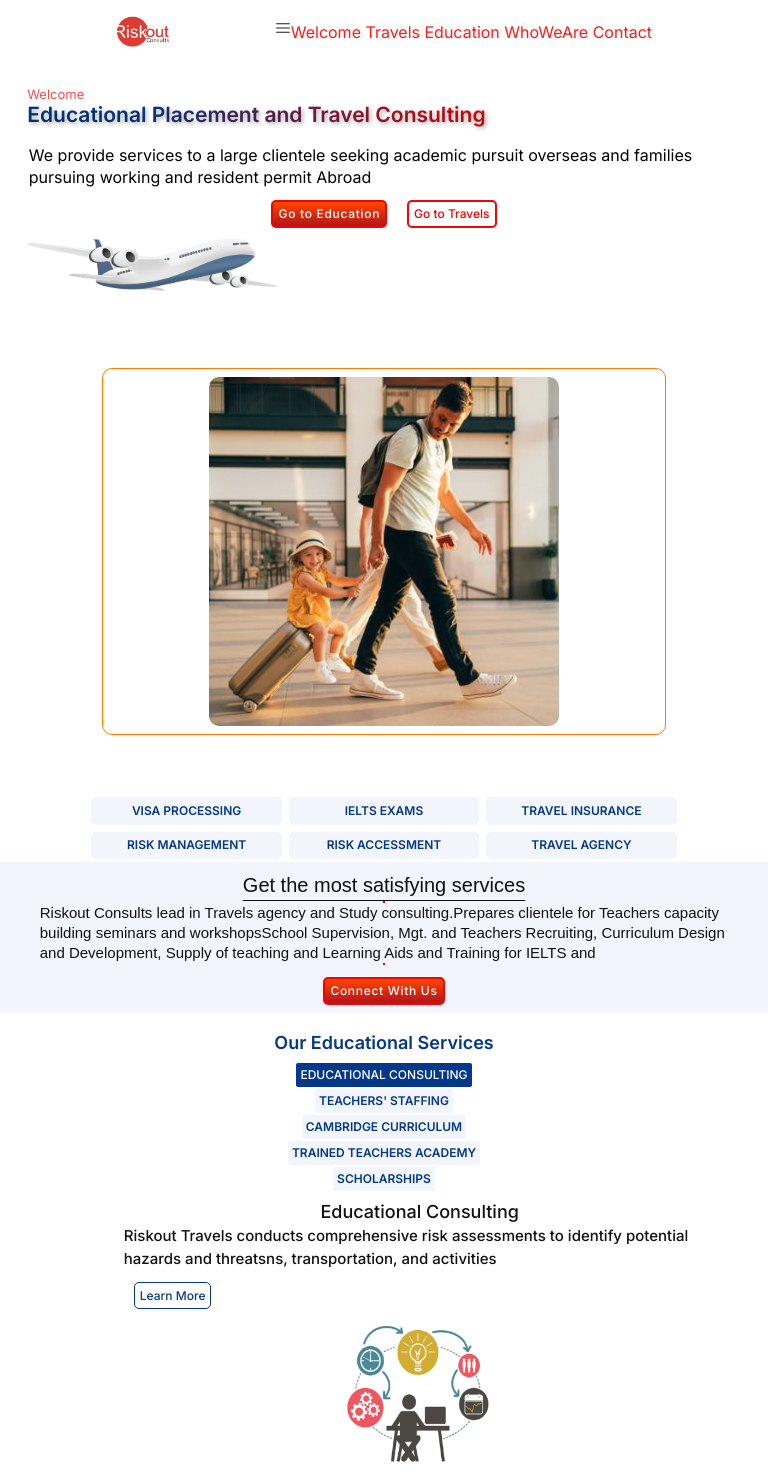
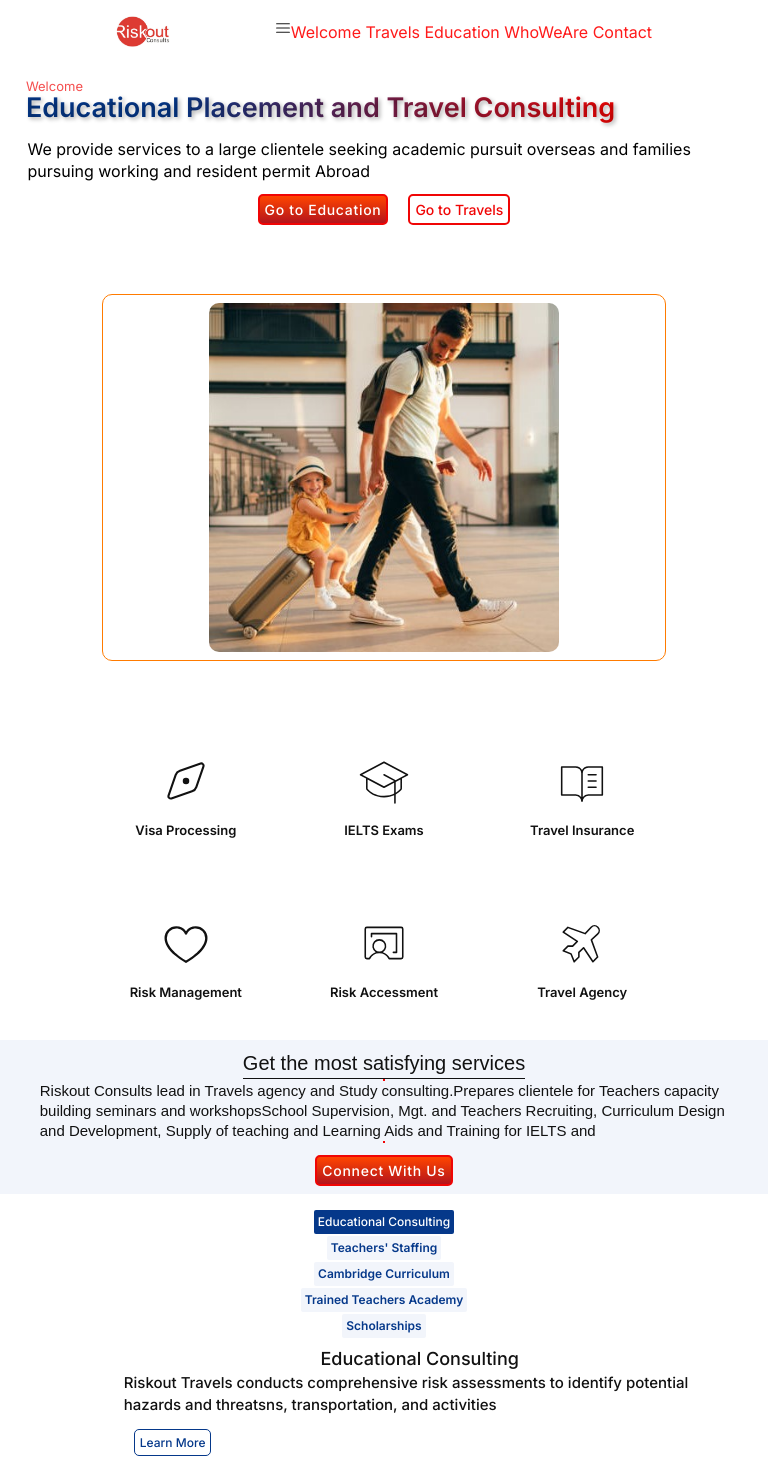
Before and after one commit to VictorKingsHub/consults, a Next.js app: page / in a window 768 px wide. Shown: the top 1471 px of the page. Built offline with nearby package versions, Linux system fonts and the light colour scheme.

Commit message:
icon section fixed

```diff
--- a/app/components/accordionMenu/AccordionMenu.module.css
+++ b/app/components/accordionMenu/AccordionMenu.module.css
@@ -64,14 +64,14 @@
 
 .question {
     padding: .4rem .5rem;
-    font-size: 13px;
+    font-size: 17px;
     font-weight: 600;
     border-radius: 2px;
     cursor: pointer;
     text-align: center;
     color: var(--blue);
     background-color: var(--light);
-    text-transform: uppercase;
+    text-transform: capitalize;
 
     @media(max-width: 768px) {
         font-size: 12px;
@@ -91,8 +91,8 @@
     cursor: pointer;
     text-align: center;
     background-color: var(--blue);
-    font-size: 13px;
-    text-transform: uppercase;
+    font-size: 17px;
+    text-transform: capitalize;
 }
 
 @media(max-width: 768px) {
--- a/app/components/accordionMenu/AccordionMenu.tsx
+++ b/app/components/accordionMenu/AccordionMenu.tsx
@@ -14,7 +14,7 @@ function AccordionMenu() {
     return (
         <div className={styles.container}>
             <div className={styles.edu}>
-                <h1>Our Educational Services</h1>
+                {/* <h1>Our Educational Services</h1> */}
             </div>
             <div className={styles.both}>
                 <div className={styles.wrapper}>
--- a/app/components/reusable/button/Button.module.css
+++ b/app/components/reusable/button/Button.module.css
@@ -4,7 +4,7 @@
     border-radius: 5px;
     padding: 4px 8px;
     font-weight: 600;
-    font-size: 12px;
+    font-size: 14px;
     letter-spacing: .7px;
     border: 2px solid var(--red);
 }
@@ -38,7 +38,7 @@
     border-radius: 5px;
     padding: 4px 8px;
     font-weight: 600;
-    font-size: 12px;
+    font-size: 14px;
 }
 
 .button:hover {
--- a/app/components/reusable/testimonial/Testimonial.module.css
+++ b/app/components/reusable/testimonial/Testimonial.module.css
@@ -58,6 +58,7 @@
 
     @media(max-width: 768px){
         width: 100%;
+        padding: .2rem;
     }
 }
 .about{
--- a/app/components/reusable/whychoseUs/WhyChooseUs.module.css
+++ b/app/components/reusable/whychoseUs/WhyChooseUs.module.css
@@ -10,39 +10,26 @@
     margin: 0 auto;
     font-family: WorkSans-Regular, sans-serif;
 
-}
-
-@media(max-width: 768px) {
-    .container {
-        flex-direction: column;
-        padding: 1rem .3rem;
-        min-width: 100vw;
+    @media(max-width: 768px) {
+            flex-direction: column;
+            padding: 1rem .1rem;
+            width: 100%;
     }
 }
 
-.text,
 .image {
-    width: 50vw;
+    width: 50%;
 
-}
-
-.image {
     @media(max-width: 768px) {
         width: 100%;
     }
 }
 
 .text {
+    width: 50%;
+
     @media(max-width: 768px) {
         width: 100%;
-    }
-}
-
-@media(max-width: 768px) {
-
-    .text,
-    .image {
-        width: 75vw;
     }
 }
 
@@ -61,7 +48,6 @@
 
 .img {
     border-radius: 10px;
-
 }
 
 .title {
@@ -77,12 +63,20 @@
     padding-right: 7px;
 }
 
+.wrapper{
+    display: flex;
+    flex-direction: column;
+    justify-content: left;
+    align-items: start;
+
+    width: 98%;
+}
 .both {
     display: flex;
     flex-direction: row;
     gap: 20px;
     justify-content: center;
-    align-items: center;
+    align-items: start;
     margin-top: 5px;
 
     @media(max-width: 768px) {
@@ -131,7 +125,7 @@
     font-weight: 600;
 
     @media(max-width: 768px) {
-        font-size: 14px;
+        font-size: 17px;
     }
 }
 
@@ -141,11 +135,10 @@
     padding-right: 30px;
     line-height: 17px;
     font-weight: 500;
-}
 
-@media(max-width: 768px) {
-    .desc {
-        padding-right: 0;
+    @media(max-width: 768px) {
+            font-weight: 400;
+            font-size: 14px;
     }
 }
 
--- a/app/components/reusable/whychoseUs/WhyChooseUs.tsx
+++ b/app/components/reusable/whychoseUs/WhyChooseUs.tsx
@@ -45,7 +45,7 @@ const WhyChooseUs = ({ img, why, us, icon1, icon2, icon3, icon4, icon5, icon6, l
         <div className={styles.title}>
           <span className={styles.why}>{why}</span>{us}
         </div>
-
+        <div className={styles.wrapper}>
           <div className={styles.both}>
             <div className={styles.iconWrapperO}>
               <div className={styles.iconO}> {icon1} </div>
@@ -126,6 +126,7 @@ const WhyChooseUs = ({ img, why, us, icon1, icon2, icon3, icon4, icon5, icon6, l
           </div>
         </div>
       </div>
+    </div>
   )
 }
 
--- a/app/page.tsx
+++ b/app/page.tsx
@@ -25,7 +25,7 @@ export default function Home() {
 
       <Join />
 
-      <Review />
+      {/* <Review /> */}
 
       <Last />
 
--- a/app/ui/home/hero/WelcomeHero.module.css
+++ b/app/ui/home/hero/WelcomeHero.module.css
@@ -1,12 +1,12 @@
 .container {
-    min-height: 80vh;
+    height: 80vh;
     display: flex;
     flex-direction: row;
     gap: 30px;
     justify-content: center;
     align-items: center;
     background-color: var(--white);
-    max-width: 100vw;
+    max-width: 100%;
     box-sizing: border-box;
     margin: 0;
     padding: 2rem 4rem;
@@ -15,7 +15,9 @@
         flex-direction: column;
         padding: 2px;
         gap: 5px;
-        min-width: 100vw;
+        width: 100%;
+        height: fit-content;
+
     }
 }
 
@@ -77,33 +79,31 @@
     flex-direction: column;
     justify-content: left;
     align-items: start;
-    gap: 15px;
+    gap: 20px;
     max-width: 50%;
     padding: 2rem;
-}
 
-@media (max-width: 768px) {
-    .text {
-        min-width: 95vw;
+    @media (max-width: 768px) {
+        min-width: 95%;
         gap: 10px;
-        padding: 1rem .5rem;
+        padding: .5rem .3rem;
     }
 }
 
 .image {
-    min-width: 25vw;
+    min-width: 25%;
     height: 60vh;
     display: flex;
     justify-content: center;
     align-items: center;
     padding: 10px;
+
+    @media (max-width: 768px) {
+        width: 95%;
+    }
 }
 
-@media (max-width: 768px) {
-    .image {
-        min-width: 95%;
-    }
-}
+
 
 .welcome {
     font-weight: 400;
@@ -123,7 +123,7 @@
 
 .header {
     font-weight: 600;
-    font-size: 47px;
+    font-size: 50px;
     line-height: 50px;
     padding-bottom: 5px;
     background: var(--blue);
@@ -133,15 +133,15 @@
     text-shadow: 4px 4px 7px rgba(0, 0, 0, 0.315);
 
     @media (max-width: 768px) {
-        font-size: 21px;
-        line-height: 25px;
+        font-size: 27px;
+        line-height: 27px;
         text-shadow: 2px 2px 4px rgba(0, 0, 0, 0.315);
     }
 }
 
 
 .description {
-    font-size: 20px;
+    font-size: 22px;
     line-height: 26px;
     font-weight: 400;
     /* padding: 0 3rem 0 0; */
--- a/app/ui/home/hero/WelcomeHero.tsx
+++ b/app/ui/home/hero/WelcomeHero.tsx
@@ -17,9 +17,9 @@ const WelcomeHero = () => {
                     <ButtonBackground text={'Go to Education'} link={'/education'} />
                     <Button text={'Go to Travels'} link={'/travels'} />
                 </div>
-                <div className={styles.img}>
+                {/* <div className={styles.img}>
                     <Image src={photo4} alt='plane' width={250} height={250} className={styles.imgplane} />
-                </div>
+                </div> */}
             </div>
 
             <div className={styles.image}>
--- a/app/ui/home/iconSection/IconSection.module.css
+++ b/app/ui/home/iconSection/IconSection.module.css
@@ -1,6 +1,5 @@
 
 .container{
-  max-width: 100%;
   box-sizing: border-box;
   margin: 0;
   display: flex;
@@ -12,7 +11,7 @@
   background-color: var(--white);
 
   @media(max-width: 768px) {
-    padding: .2rem;
+    padding: .1rem;
   }
 }
 
@@ -30,68 +29,51 @@
     gap: 1px;
     flex-wrap: wrap;
     gap: 7px;
-
-
   }
 }
 
 .iconText {
   text-align: center;
   color: var(--white);
-  font-size: 22px;
-  color: var(--blue);
+  font-size: 16px;
+  color: var(--dark);
   font-weight: 600;
   text-transform: capitalize;
 
   @media(max-width: 768px) {
-    font-size: 11px;
-  }
-
-  @media(min-width: 768px) {
-    font-size: 0.75rem;
+    font-size: 13px;
   }
 }
 .iconText:hover{
-  color: var(--white);
   font-weight: 500;
-}
-
-.serviceIcon {
-  width: 40px;
-
-  @media(max-width: 768px) {
-    width: 22px;
-    display: none;
-  }
-
-  @media(min-width: 768px) {
-    font-size: 0.75rem;
-  }
 }
 
 .link{
   display: flex;
-  flex-direction: row;
+  flex-direction: column;
   justify-content: center;
   align-items: center;
+  gap: 15px;
 }
+
 .serviceIcon:hover, .link:hover{
-  /* color: var(--yellow); */
   font-weight: 500px;
   justify-content: center;
   align-items: center;
-
 }
 
 .both {
   display: flex;
-  flex-direction: row;
+  flex-direction: column;
   justify-content: center;
   align-items: center;
   text-align: center;
-  background-color: var(--light);
-  padding: .4rem .5rem;
+  /* padding: .4rem .5rem; */
   border-radius: 5px;
+  font-size: 30px;
+  border-radius: 50%;
+  width: 155px;
+  height: 155px;
 
   @media(max-width: 768px) {
     font-size: 1.5rem;
@@ -103,22 +85,19 @@
 }
 
 .both:hover{
-  background-color: var(--blue);
+  background-color: var(--light);
   color: var(--white);
 }
 
 .serviceIcon {
-  font-size: 1.7rem;
-  color: var(--blue);
+  color: var(--dark);
   text-align: center;
   justify-content: center;
   align-items: center;
   text-align: center;
+  font-size: 35px;
 
   @media(max-width: 768px) {
-    font-size: 1.2rem;
+    font-size: 50px;
   }
 }
-.serviceIcon:hover{
-  color: var(--white);
-}
--- a/app/ui/home/iconSection/IconSection.tsx
+++ b/app/ui/home/iconSection/IconSection.tsx
@@ -17,41 +17,41 @@ const IconSection = () => {
       <div className={styles.wrapper}>
         <div className={styles.both}>
           <Link href="/travels/visaprocessing" className={styles.link}>
-            {/* <CiCompass1 className={styles.serviceIcon} /> */}
-            <div className={styles.iconText}> VISA PROCESSING </div>
+            <CiCompass1 className={styles.serviceIcon} />
+            <div className={styles.iconText}> Visa Processing </div>
           </Link>
         </div>
         <div className={styles.both}>
           <Link href="/travels/ielts" className={styles.link} >
-            {/* <PiGraduationCapThin className={styles.serviceIcon} /> */}
-            <div className={styles.iconText}> IELTS EXAMS </div>
+            <PiGraduationCapThin className={styles.serviceIcon} />
+            <div className={styles.iconText}> IELTS Exams </div>
           </Link>
         </div>
 
         <div className={styles.both}>
           <Link href="/travels/insurance" className={styles.link}>
-            {/* <PiBookOpenTextThin className={styles.serviceIcon} /> */}
-            <div className={styles.iconText}> TRAVEL INSURANCE </div>
+            <PiBookOpenTextThin className={styles.serviceIcon} />
+            <div className={styles.iconText}> Travel Insurance </div>
           </Link>
         </div>
 
         <div className={styles.both}>
           <Link href="/travels" className={styles.link} >
-            {/* <PiHeartLight className={styles.serviceIcon} /> */}
-            <div className={styles.iconText}> RISK MANAGEMENT </div>
+            <PiHeartLight className={styles.serviceIcon} />
+            <div className={styles.iconText}> Risk Management </div>
           </Link>
         </div>
 
         <div className={styles.both}>
           <Link href="/travels" className={styles.link} >
-            {/* <PiChalkboardTeacherThin className={styles.serviceIcon} /> */}
-            <div className={styles.iconText}> RISK ACCESSMENT </div>
+            <PiChalkboardTeacherThin className={styles.serviceIcon} />
+            <div className={styles.iconText}> Risk Accessment </div>
           </Link>
         </div>
         <div className={styles.both}>
           <Link href="/travels" className={styles.link}>
-            {/* <PiAirplaneTiltThin className={styles.serviceIcon} /> */}
-            <div className={styles.iconText} > TRAVEL AGENCY </div>
+            <PiAirplaneTiltThin className={styles.serviceIcon} />
+            <div className={styles.iconText} > Travel Agency </div>
           </Link>
         </div>
       </div>
```
Lines whose indentation alone changed are shown as unchanged.
